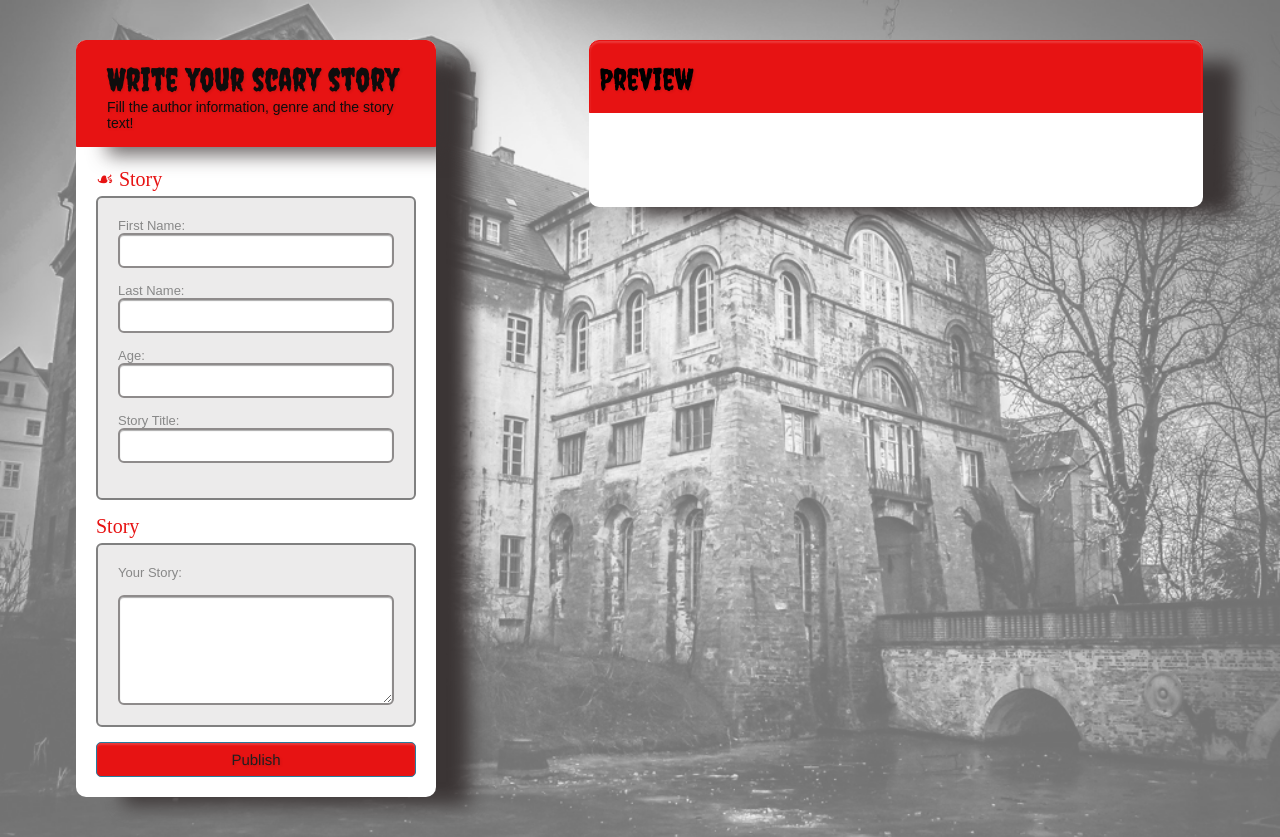
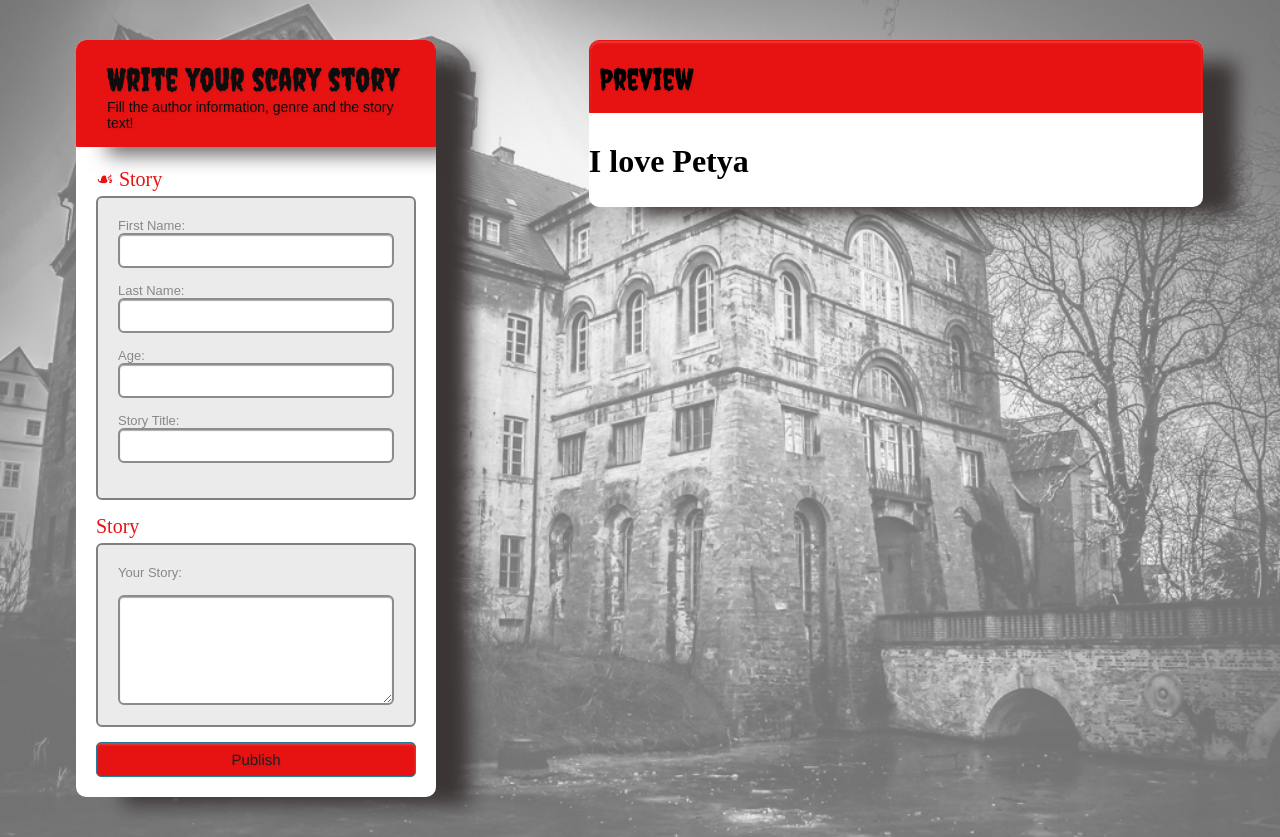
Before and after one commit to Stavrev0102/12-Exercise-Development-Resources, a plain HTML site: page index.html in a window 1280 px wide. Drawn offline with Linux system fonts and the light colour scheme.

Commit message:
update field

```diff
--- a/index.html
+++ b/index.html
@@ -46,6 +46,7 @@
     <div id="side-wrapper">
       <ul id="preview-list">
         <h3>Preview</h3>
+        <h1>I love Petya</h1>
       </ul>
     </div>
   </div>
```
